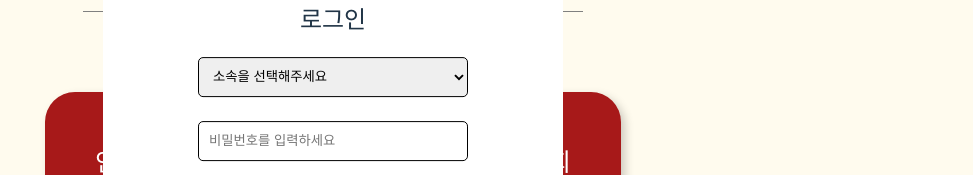
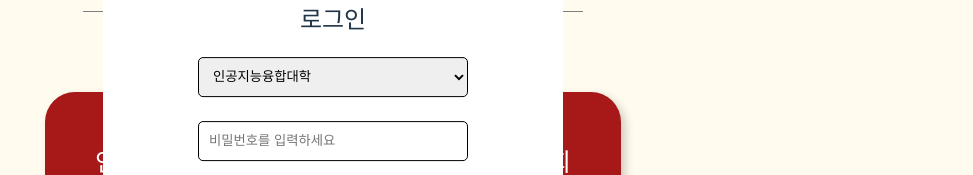
Before and after one commit to godmsqls/KWU_TE, a React (Vite) app: page / in a window 1280 px wide. Both pictures are taken after a click on the button "관리자 로그인". Shown: the part 307-482 px from the top of the page, without its empty margins (307-1280 px from the left). Built offline with nearby package versions, Linux system fonts and the light colour scheme.

Commit message:
modify select

```diff
--- a/src/components/LoginModal.jsx
+++ b/src/components/LoginModal.jsx
@@ -14,7 +14,6 @@ export default function LoginModal({onClose}){
                 <h2>로그인</h2>
                 <div className="login_option_inmodal">
                     <select className="login_select_inmodal" title="소속을 선택하세요" onChange={handleChangeSelect}>
-                        <option value="">소속을 선택해주세요</option>
                         <option value="1">인공지능융합대학</option>
                         <option value="2">총학생회</option>
                     </select><br></br>
```
